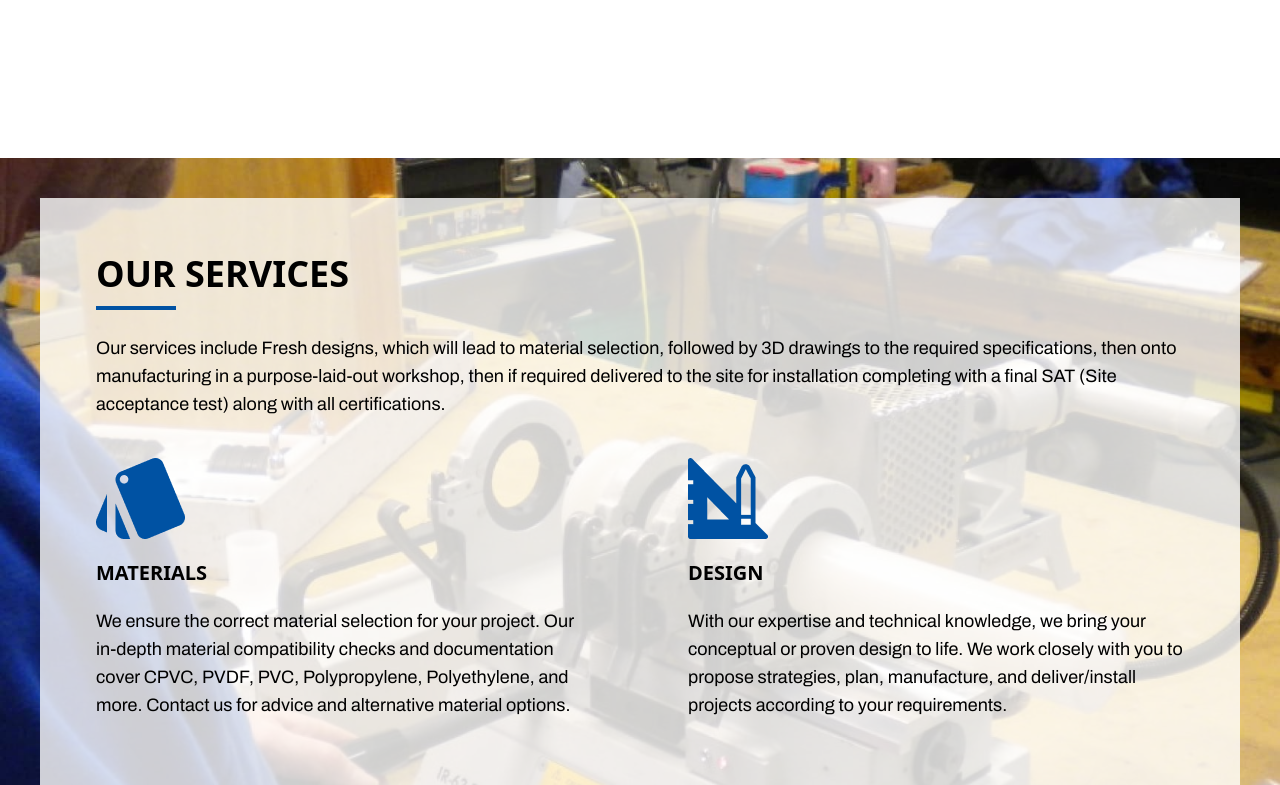
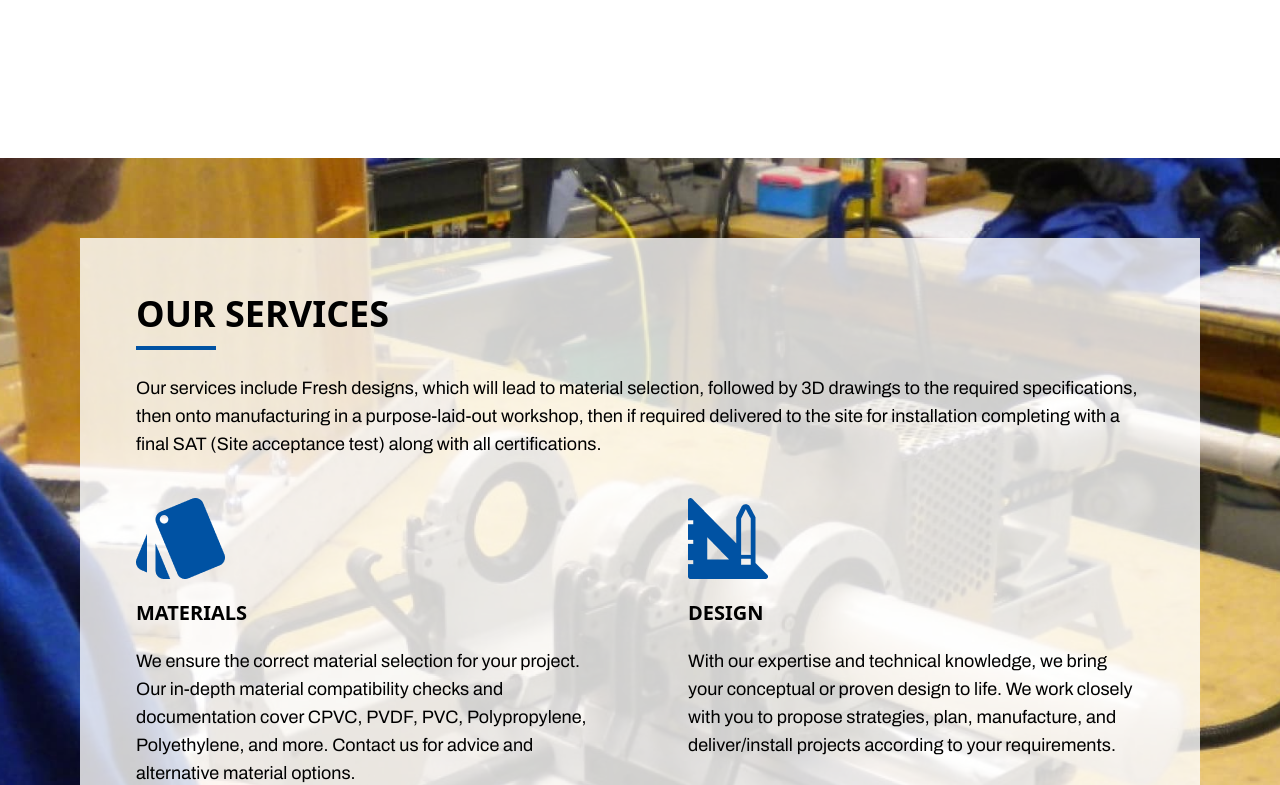
Before and after one commit to alparslankorkmaz/marcol-redone, a Next.js app: page / in a window 1280 px wide. Shown: the part 2007-2792 px from the top of the page. Built offline with nearby package versions, Linux system fonts and the light colour scheme.

Commit message:
fix padding our services

```diff
--- a/src/components/OurServices.js
+++ b/src/components/OurServices.js
@@ -1,7 +1,7 @@
 export default function OurServices() {
   return (
     <>
-      <div className="p-5 lg:p-10 our-services bg-services bg-cover bg-no-repeat bg-center relative my-20">
+      <div className="p-5 lg:p-20 our-services bg-services bg-cover bg-no-repeat bg-center relative my-20">
         <div className="services-text bg-white p-5 lg:p-14 bg-opacity-80 ">
           <h3 className="font-black text-4xl uppercase whitespace-nowrap">
             {" "}
```
